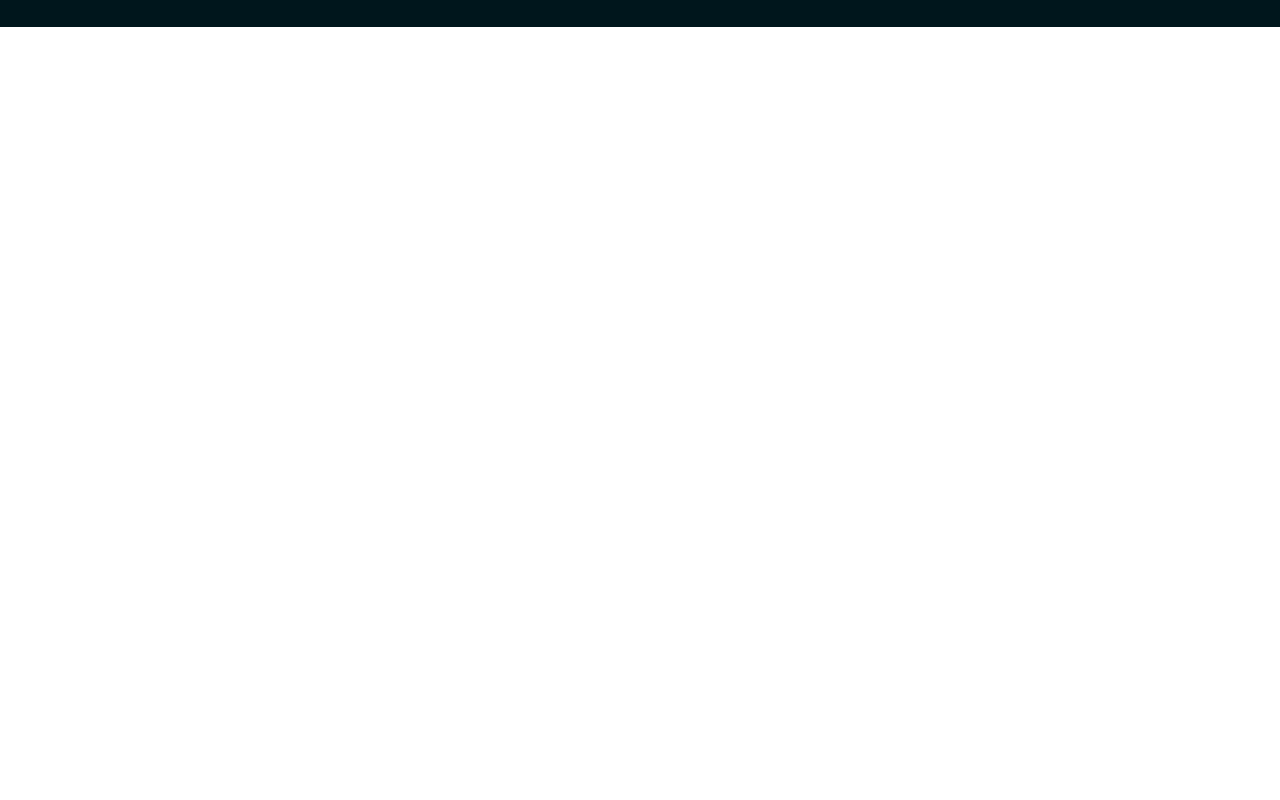
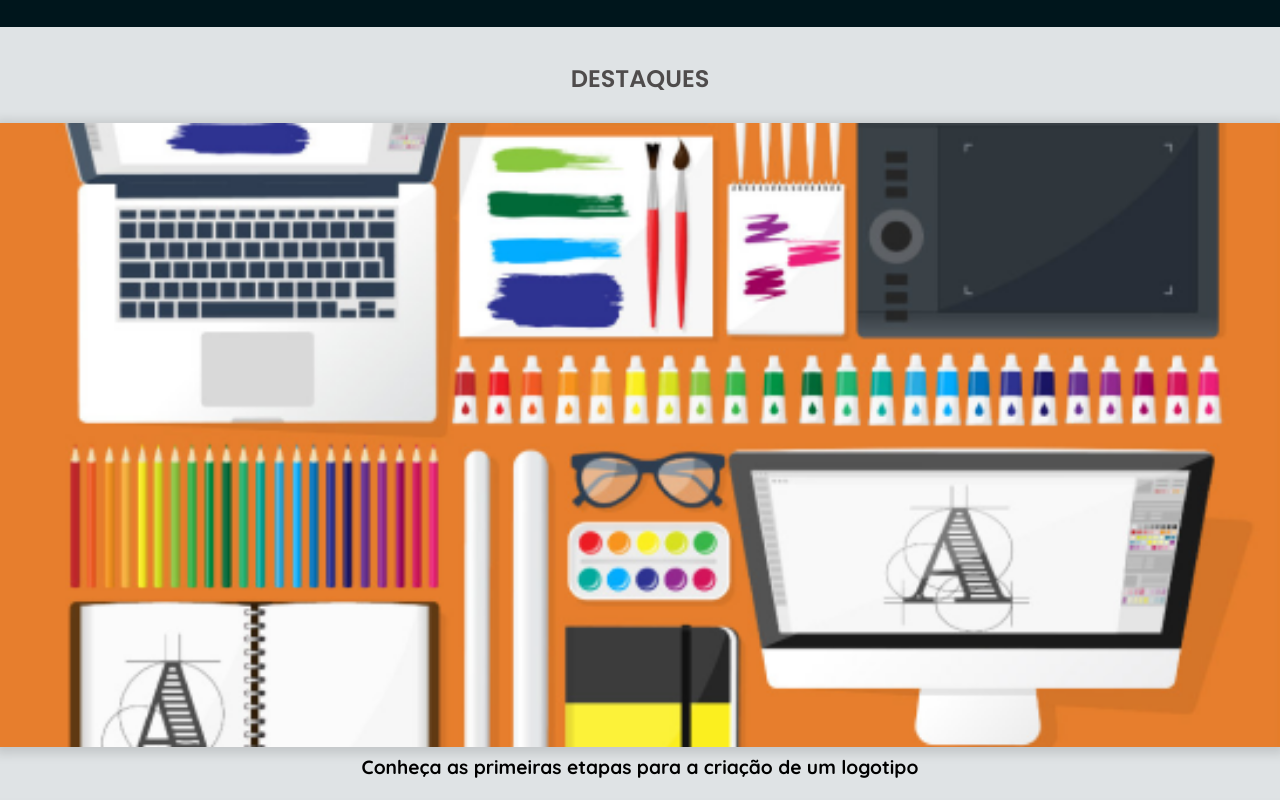
Before and after one commit to marianeaurora/Projeto-Mobile-First, a plain HTML site: page index.html in a window 1280 px wide. Shown: the part 380-1180 px from the top of the page. Before the commit the page ends 800 px from the top, so only its background shows below. Drawn offline with Linux system fonts and the light colour scheme.

Commit message:
Novas alterações

```diff
--- /dev/null
+++ b/css/destaques.css
@@ -0,0 +1,45 @@
+.destaques{
+background-color: var(--azul-claro);
+
+padding-top: 2.5rem;
+padding-bottom: 5rem;
+
+}
+.destaques_titulo{
+    color:var(--cinza-escuro);
+    font-weight: 700;
+    font-size: 1.5rem;
+    font-family: Poppins;
+    text-transform: uppercase;
+    text-align: center;
+
+    margin-bottom: 2rem;
+
+
+}
+
+
+.destaques_painel{
+    display:flex;
+    flex-direction: column;
+    align-items: center;
+
+    margin-bottom: 2rem;
+}
+
+.destaques_painel-imagem{
+    width: 100vw;
+    box-shadow: 0px 2px 10px 5px #00000020 ;
+    margin-bottom: .5rem;
+}
+.destaques_painel-texto{
+    font-weight: 700;
+    font-size: 1.2rem;
+    line-height: normal;
+
+}
+.destaques_botao{
+    color: var(--vermelho-forte);
+    border-color: var(--vermelho-forte);
+    margin: 0 auto;
+}
--- a/index.html
+++ b/index.html
@@ -13,11 +13,14 @@
         <link href="https://fonts.googleapis.com/css2?family=Poppins:wght@200;400;600&family=Quicksand:wght@300;400;700&display=swap" rel="stylesheet">
         <link href="css/cabecalho.css" rel="stylesheet">
         <link href="css/chamada.css" rel="stylesheet">
+        <link href="css/destaques.css" rel="stylesheet">
 
 
 
     </head>
     <body>
+        <!--header.cabecalho.container>img.cabecalho_logo+nav.cabecalho_navegacao>ul>li*4-->
+
         <header class="cabecalho container">
             <img src="img/logo-apeperia.svg" alt="Logo da Apeperia" class="cabecalho_logo">
             <nav class="cabecalho_navegacao">
@@ -37,6 +40,31 @@
                 <p class="chamada_texto">Apeperia tem um jeito inovador de comparar e montar aplicativos para pequenas e médias empresas.</p>
                 <a href="#" class="chamada_botao button">Conheça os planos</a>
             </section>
+            <!---section.destaques.container>h2.destaques_titulo+a*2>figure.destaques_painel-imagem+figc.destaques_painel-texto+a.destaques_botao--->
+            <section class="destaques container">
+                <h2 class="destaques_titulo">Destaques</h2>
+                <a href="#">
+                    <figure class="destaques_painel">
+                    <img src="img/comecando-criar-logotipo.png" alt="Painel do post sobre criação de logotipo" class="destaques_painel-imagem">
+                    <figcaption class="destaques_painel-texto">Conheça as primeiras etapas para a criação de um logotipo</figcaption>
+                </figure>
+                </a>
+                <a href="#">
+                    <figure class="destaques_painel">
+                        <img src="img/dicas-fotografia.png" alt="Painel do post sobre fotografia com celular" class="destaques_painel-imagem" >
+                    <figcaption class="destaques_painel-texto">
+                        Veja dicas de como fotografar usando seu celular
+
+                    </figcaption>
+                </figure>
+                </a>
+                <a href="#" class="destaques_botao button">Receber destaques por e-mail</a></section>
+
+
+                </a>
+            </section>
+
+
         </main>
     </body>
 </html>
```
